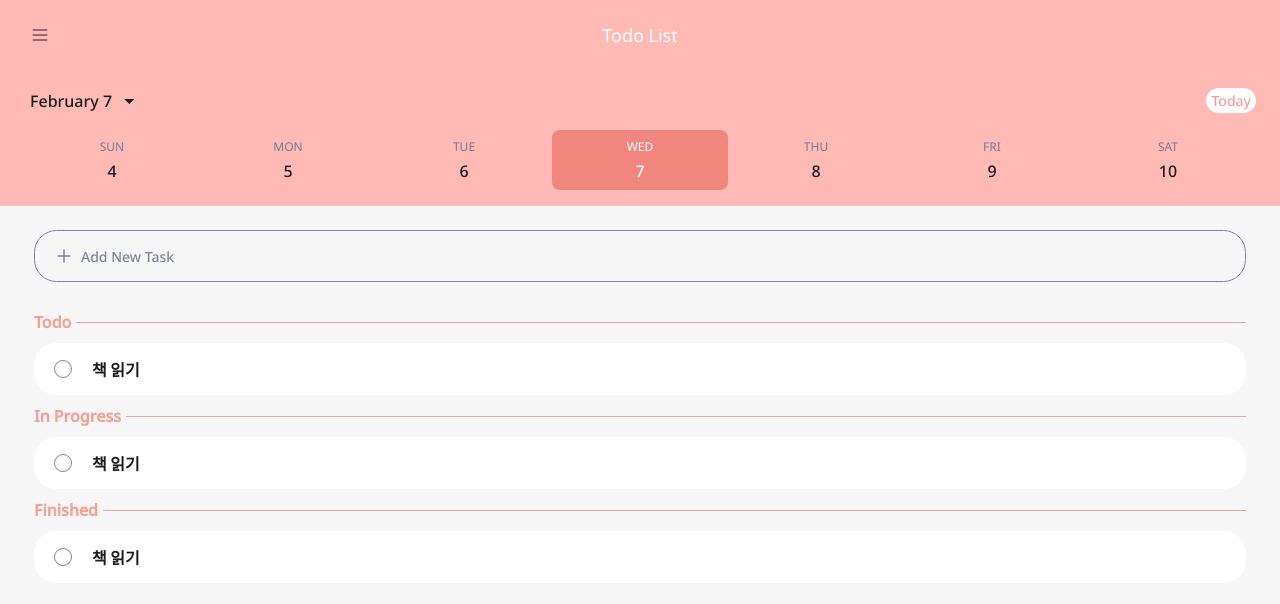
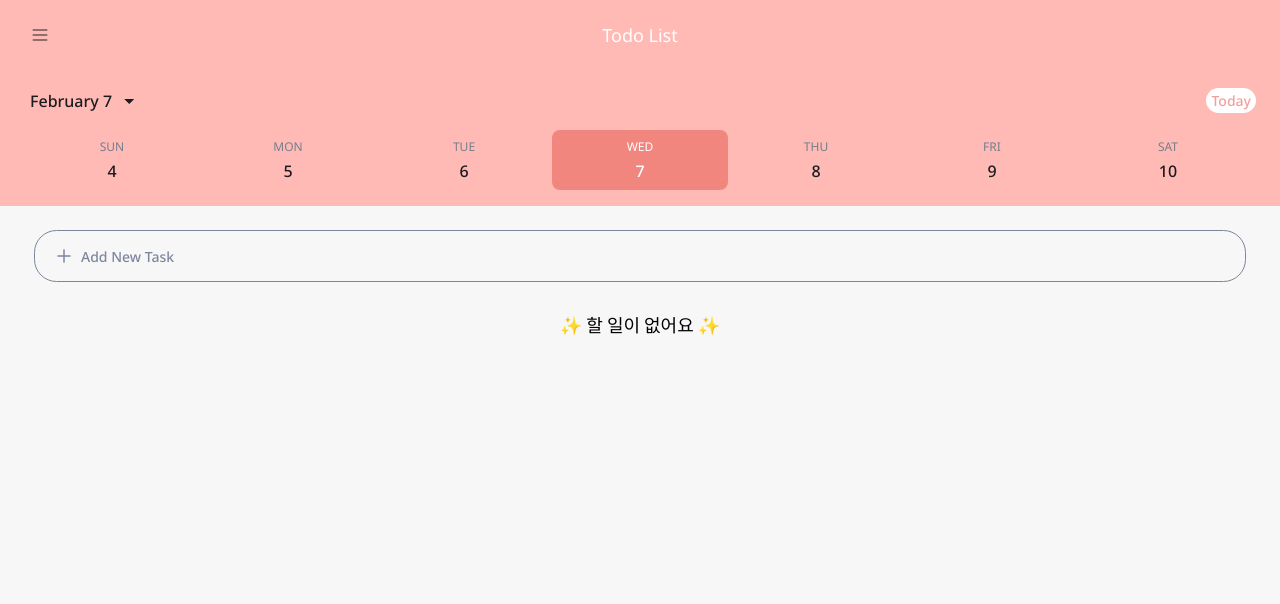
Before and after one commit to sw0610/Save-The-Day, a Vue app in the folder Frontend/todo-list/: page / in a window 1280 px wide. Shown: the top 604 px of the page. Built offline with nearby package versions, Linux system fonts and the light colour scheme.

Commit message:
feat: 할일 목록 가져오기 구현

```diff
--- a/Frontend/todo-list/src/components/Task/TaskList.vue
+++ b/Frontend/todo-list/src/components/Task/TaskList.vue
@@ -1,26 +1,24 @@
 <template>
     <div id="taskList">
+      <div v-if="hasTasks">
         <div class="list">
-            <div class="statusText" id="todoLine">Todo</div>
+          <div v-if="this.notStartedList.length>0" class="statusText" id="todoLine">Todo</div>
           <div>
             <div class="tasks">
-                    <!-- <div class="statusCircle"></div> -->
-                    <!-- 음악 듣기 -->
-                    <TaskList-Card></TaskList-Card>
+              <TaskList-Card :taskList="notStartedList"></TaskList-Card>
             </div>
           </div>
         </div>
         <div>
-            <div class="statusText" id="inProgressLine">In Progress</div>
+          <div v-if="this.inProgressList.length>0" class="statusText" id="inProgressLine">In Progress</div>
           <div>
             <div class="tasks">
-                    <TaskList-Card></TaskList-Card>
-
+              <TaskList-Card :taskList="inProgressList"></TaskList-Card>
             </div>
           </div>
         </div>
         <div>
-            <div class="statusText" id="finishedLine">Finished</div>
+          <div  v-if="this.finishedList.length>0" class="statusText" id="finishedLine">Finished</div>
           <div>
             <div class="tasks">
               <TaskList-Card></TaskList-Card>
@@ -28,7 +26,10 @@
           </div>
         </div>
       </div>
+      <div v-else class="noTask">✨ 할 일이 없어요 ✨</div>
+    </div>
   </template>
+
 <script>
 import TaskListCard from './TaskListCard.vue'
 import axios from 'axios';
@@ -38,9 +39,14 @@ import axios from 'axios';
 //     })
 
 export default {
-    // props:{
-    //     dateData: Date
-    // },
+    data() {
+        return {
+            notStartedList:[],
+            inProgressList:[],
+            finishedList:[],
+            hasTasks: false
+        }
+    },
     components: {
         'TaskList-Card': TaskListCard,
 
@@ -58,9 +64,17 @@ export default {
             date: dateString,
             },
         }).then((res) => {
-            console.log(dateString);
-            console.log(res.data);
+            const datas = res.data;
             // 필요한 작업을 수행합니다.
+            if(datas.notStartedList.length==0&&datas.inProgressList.length==0&&datas.finishedList==0){
+                this.hasTasks=false;
+            }else{
+                this.hasTasks=true;
+            }
+            console.log(this.inProgressList);
+            this.notStartedList=datas.notStartedList;
+            this.inProgressList=datas.inProgressList;
+            this.finishedList=datas.finishedList;
         });
         });
     },
@@ -134,4 +148,14 @@ export default {
         font-size: 14px;
     } */
 
+    .noTask {
+        display: flex;
+        justify-content: center;
+        align-items: center;
+        font-family: "Noto Sans kr", sans-serif;
+        font-weight: 500;
+        font-size: 18px;
+    }
+
+
 </style>
--- a/Frontend/todo-list/src/components/Task/TaskListCard.vue
+++ b/Frontend/todo-list/src/components/Task/TaskListCard.vue
@@ -1,10 +1,18 @@
  <template>
-    <div id="task">
-        <div id="status"></div>
-        책 읽기
+    <div id="task" v-for="task in taskList" :key="task.id">
+        <div v-if="task.processStatus==='not started'" class="status" id="notStarted"></div>
+        <div v-if="task.processStatus==='in progress'" class="status" id="inProgress"></div>
+        <div v-if="task.processStatus==='finished'" class="status" id="finished"></div>
+
+        {{ task.title }}
     </div>
  </template>
  <script>
+ export default{
+    props:{
+        taskList: Array
+    }
+ }
 </script>
 <style scoped>
     #task{
@@ -25,13 +33,22 @@
         font-size: 16px;
         margin-bottom: 10px;;
     }
-    #status{
-        border: 1px solid #7E869E;
-        border-radius: 50%;
+    .status{
+
         width: 16px;
         height: 16px;
         /* margin-left: ; */
         margin-right: 20px;
     }
+    #notStarted{
+        border: 1px dashed #F1867E;
+        border-radius: 50%;
+    }
+
+    #inProgress{
+        border: 1px solid #F1867E;
+        border-radius: 50%;
+        background-color: #FFBAB5;
+    }
 
 </style>
--- a/Frontend/todo-list/src/views/TaskApp.vue
+++ b/Frontend/todo-list/src/views/TaskApp.vue
@@ -1,9 +1,9 @@
 <template>
     <div id="Task">
         <Task-Header></Task-Header>
-        <Weekly-Calender @send-date="receiveDate"></Weekly-Calender>
+        <Weekly-Calender></Weekly-Calender>
         <New-Task></New-Task>
-        <Task-List :dateData="dateData"></Task-List>
+        <Task-List></Task-List>
     </div>
 
 </template>
@@ -21,17 +21,17 @@ export default {
         'New-Task' : NewTask,
         'Task-List': TaskList
     },
-    data(){
-        return{
-            dateData:new Date(),
-        }
-    },
-    methods: {
-        receiveDate(value) {
-            this.dateData = value; // Weekly-Calendar로부터 받아온 데이터를 Task-List로 전달
+    // data(){
+    //     return{
+    //         dateData:new Date(),
+    //     }
+    // },
+    // methods: {
+    //     receiveDate(value) {
+    //         this.dateData = value; // Weekly-Calendar로부터 받아온 데이터를 Task-List로 전달
 
-        }
-    }
+    //     }
+    // }
 }
 </script>
 <style scoped>
```
Lines whose indentation alone changed are shown as unchanged.
